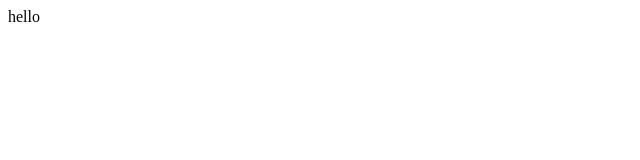
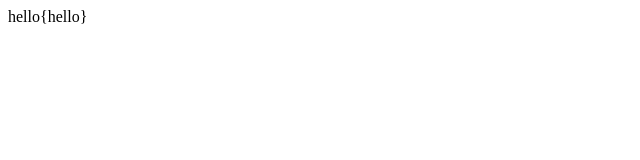
Before and after one commit to Yaswantkumarcoder/map-app, a plain HTML site: page index.html in a window 1280 px wide. Shown: the full height of the page, 0-640 px from the left. Drawn offline with Linux system fonts and the light colour scheme.

Commit message:
add hello

```diff
--- a/index.html
+++ b/index.html
@@ -1 +1 @@
-<P>hello</P>
+<P>hello{hello}</P>
```
